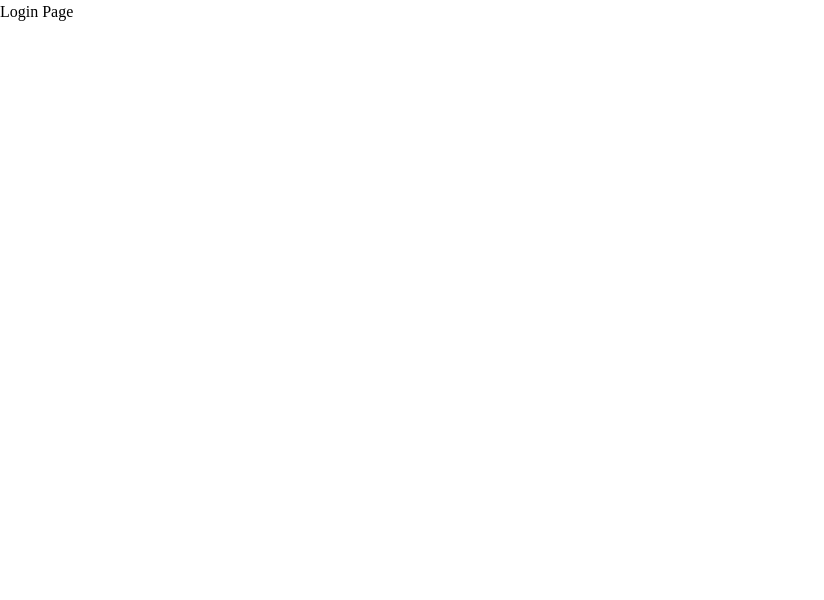
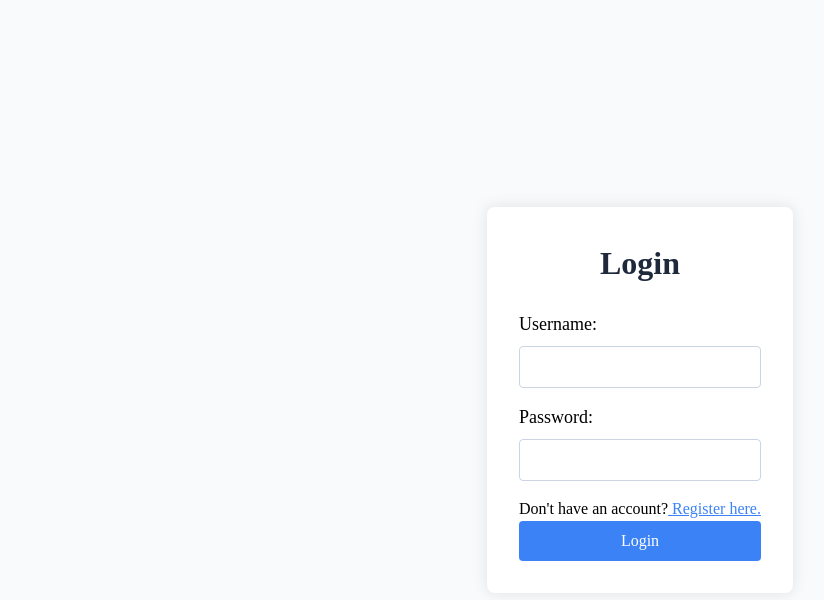
Before and after one commit to rudrakshupadhyay/BlogAPI, a React (Vite) app in the folder reader-frontend/: page /login in a window 1280 px wide. Shown: the top 600 px of the page, without its empty margins (0-824 px from the left). Built offline with nearby package versions, Linux system fonts and the light colour scheme; no server answers.

Commit message:
added authProvider

```diff
--- /dev/null
+++ b/reader-frontend/src/context/AuthContext.jsx
@@ -0,0 +1,133 @@
+import { createContext, useContext, useState, useEffect } from "react";
+
+const AuthContext = createContext(null);
+
+export function AuthProvider({ children }) {
+  const [user, setUser] = useState(null);
+  const [accessToken, setAccessToken] = useState(null);
+  const [loading, setloading] = useState(true);
+
+  async function login(username, password) {
+    const response = await fetch("http://localhost:3000/api/auth/login", {
+      method: "POST",
+      headers: {
+        "Content-Type": "application/json",
+      },
+      credentials: "include",
+      body: JSON.stringify({ username, password }),
+    });
+    const data = await response.json();
+
+    if (!response.ok) {
+      throw new Error(data.message || "Login failed");
+    }
+    setUser(data.user);
+    setAccessToken(data.accessToken);
+    return data;
+  }
+
+  async function register(name, username, password) {
+    const response = await fetch("http://localhost:3000/api/auth/register", {
+      method: "POST",
+      headers: {
+        "Content-Type": "application/json",
+      },
+      credentials: "include",
+      body: JSON.stringify({
+        name,
+        username,
+        password,
+      }),
+    });
+
+    const data = await response.json();
+
+    if (!response.ok) {
+      const error = new Error(data.message || "Registration failed");
+      error.errors = data.errors;
+      throw error;
+    }
+
+    setUser(data.user);
+    setAccessToken(data.accessToken);
+
+    return data;
+  }
+
+  async function refreshAccessToken() {
+    const response = await fetch(
+      "http://localhost:3000/api/auth/refresh-token",
+      {
+        method: "GET",
+        credentials: "include",
+      },
+    );
+    const data = await response.json();
+    if (!response.ok) {
+      throw new Error(data.message || "Failed to refresh access token");
+    }
+    setAccessToken(data.accessToken);
+    return data.accessToken;
+  }
+
+  useEffect(() => {
+    async function restoreAuth() {
+      try {
+        const token = await refreshAccessToken();
+        const response = await fetch("http://localhost:3000/api/auth/get-me", {
+          method: "GET",
+          headers: {
+            Authorization: `Bearer ${token}`,
+          },
+          credentials: "include",
+        });
+        const data = await response.json();
+        if (!response.ok) {
+          throw new Error(data.message || "Unable to get user data");
+        }
+        setUser(data.user);
+      } catch (error) {
+        setUser(null);
+        setAccessToken(null);
+      } finally {
+        setloading(false);
+      }
+    }
+    restoreAuth();
+  }, []);
+
+  async function logout() {
+    try {
+      const response = await fetch("http://localhost:3000/api/auth/logout", {
+        method: "GET",
+        credentials: "include",
+      });
+      if (!response.ok) {
+        throw new Error("Failed to logout");
+      }
+      setUser(null);
+      setAccessToken(null);
+    } catch (error) {
+      console.error("Error occurred while logging out:", error);
+    }
+  }
+  return (
+    <AuthContext.Provider
+      value={{
+        user,
+        accessToken,
+        loading,
+        refreshAccessToken,
+        login,
+        register,
+        logout,
+      }}
+    >
+      {children}
+    </AuthContext.Provider>
+  );
+}
+
+export function useAuth() {
+  return useContext(AuthContext);
+}
--- a/reader-frontend/src/main.jsx
+++ b/reader-frontend/src/main.jsx
@@ -3,11 +3,14 @@ import { createRoot } from "react-dom/client";
 import { createBrowserRouter, RouterProvider } from "react-router";
 import routes from "./routes.jsx";
 import "./index.css";
+import { AuthProvider } from "./context/AuthContext.jsx";
 
 const router = createBrowserRouter(routes);
 
 createRoot(document.getElementById("root")).render(
   <StrictMode>
-    <RouterProvider router={router} />
+    <AuthProvider>
+      <RouterProvider router={router} />
+    </AuthProvider>
   </StrictMode>,
 );
--- /dev/null
+++ b/reader-frontend/src/pages/login/Login.module.css
@@ -0,0 +1,68 @@
+.loginPage{
+    display: flex;
+    flex-direction: column;
+    justify-content: center;
+    align-items: center;
+    height: 100vh;
+    background-color: #f8fafc;
+}
+
+.loginHeading {
+    text-align: center;
+    margin-bottom: 1.5rem;
+    color: #1e293b;
+}
+
+.loginForm {
+    background-color: #ffffff;
+    padding: 2rem;
+    border-radius: 0.5rem;
+    box-shadow: 0 0 1rem rgba(0, 0, 0, 0.1);
+}
+
+.error {
+    color: red;
+    background-color: #ffe5e5;
+    padding: 10px;
+    margin-bottom: 15px;
+    border-radius: 5px;
+}
+
+.registerLink {
+    color: #3b82f6;
+    text-decoration: underline;
+    margin-top: 1rem;
+    text-align: center;
+}
+
+.formLabel {
+  display: block;
+  margin-bottom: 0.5rem;
+  font-weight: 500;
+  font-size: 1.125rem;
+}
+
+.formInput {
+  width: 100%;
+  padding: 0.5rem;
+  margin-bottom: 1rem;
+  border: 1px solid #cbd5e1;
+  border-radius: 0.25rem;
+  background-color: #ffffff;
+}
+
+.formInput:focus {
+  border-color: #3b82f6;
+  outline: none;
+  box-shadow: 0 0 0 3px rgba(59, 130, 246, 0.5);
+  border: 1px solid #2563eb;
+}
+.formButton {
+  width: 100%;
+  padding: 0.5rem;
+  background-color: #3b82f6;
+  color: #ffffff;
+  border: none;
+  border-radius: 0.25rem;
+  cursor: pointer;
+}
--- /dev/null
+++ b/reader-frontend/src/pages/login/login.jsx
@@ -0,0 +1,93 @@
+import style from "./Login.module.css";
+import { Link } from "react-router";
+import { useState } from "react";
+import { useAuth } from "../../context/AuthContext.jsx";
+import { useNavigate } from "react-router";
+function LoginPage() {
+  const [formData, setFormData] = useState({
+    username: "",
+    password: "",
+  });
+  const [error, setError] = useState(null);
+  const [submitting, setSubmitting] = useState(false);
+  const { login } = useAuth();
+  const navigate = useNavigate();
+  function handleInputChange(e) {
+    const { name, value } = e.target;
+    setFormData((prevData) => ({
+      ...prevData,
+      [name]: value,
+    }));
+  }
+
+  async function handleSubmit(e) {
+    e.preventDefault();
+    if (submitting) return; // Prevent multiple submissions
+    setError(null);
+    setSubmitting(true);
+    try {
+      await login(formData.username, formData.password);
+      console.log("Login successful");
+      navigate("/");
+    } catch (error) {
+      setError(error.message || "Unable to connect to the server.");
+    } finally {
+      setSubmitting(false);
+    }
+  }
+
+  return (
+    <div className={style.loginPage}>
+      {error && (
+        <div className={style.error}>
+          <p>{error}</p>
+        </div>
+      )}
+      <div className={style.loginForm}>
+        <div className={style.loginHeading}>
+          <h1>Login</h1>
+        </div>
+        <form onSubmit={handleSubmit}>
+          <div>
+            <label htmlFor="username" className={style.formLabel}>
+              Username:
+            </label>
+            <input
+              type="text"
+              id="username"
+              name="username"
+              value={formData.username}
+              onChange={handleInputChange}
+              className={style.formInput}
+            />
+          </div>
+          <div>
+            <label htmlFor="password" className={style.formLabel}>
+              Password:
+            </label>
+            <input
+              type="password"
+              id="password"
+              name="password"
+              value={formData.password}
+              onChange={handleInputChange}
+              className={style.formInput}
+            />
+          </div>
+          <div>
+            Don't have an account?
+            <Link to="/register" className={style.registerLink}>
+              {" "}
+              Register here.
+            </Link>
+          </div>
+          <button type="submit" className={style.formButton}>
+            Login
+          </button>
+        </form>
+      </div>
+    </div>
+  );
+}
+
+export default LoginPage;
--- a/reader-frontend/src/pages/register/register.jsx
+++ b/reader-frontend/src/pages/register/register.jsx
@@ -1,7 +1,7 @@
 import style from "./Register.module.css";
-import { Link } from "react-router";
+import { Link, useNavigate } from "react-router";
 import { useState } from "react";
-
+import { useAuth } from "../../context/AuthContext.jsx";
 function RegisterPage() {
   const [formData, setFormData] = useState({
     name: "",
@@ -9,6 +9,9 @@ function RegisterPage() {
     password: "",
   });
   const [error, setError] = useState([]);
+  const [submitting, setSubmitting] = useState(false);
+  const { register } = useAuth();
+  const navigate = useNavigate();
   function handleInputChange(e) {
     const { name, value } = e.target;
     setFormData((prevData) => ({
@@ -19,38 +22,28 @@ function RegisterPage() {
 
   async function handleSubmit(e) {
     e.preventDefault();
-
+    if (submitting) return;
+    setError([]);
+    setSubmitting(true);
     try {
-      const response = await fetch("http://localhost:3000/api/auth/register", {
-        method: "POST",
-        headers: {
-          "Content-Type": "application/json",
-        },
-        credentials: "include",
-        body: JSON.stringify(formData),
-      });
-
-      const data = await response.json();
-
-      console.log(data);
-
-      if (!response.ok) {
-        console.log("Registration failed");
-        setError(data.errors || ["Registration failed"]);
-        return;
-      }
-
+      await register(formData.name, formData.username, formData.password);
       console.log("Registration successful");
+      navigate("/");
     } catch (error) {
-      setError([
-        "An error occurred during registration. Please try again later.",
-      ]);
-      console.error("Error:", error);
+      setError(
+        error.errors || [
+          {
+            msg: error.message || "Registration failed",
+          },
+        ],
+      );
+    } finally {
+      setSubmitting(false);
     }
   }
   return (
     <div className={style.registerPage}>
-      {error && (
+      {error.length > 0 && (
         <div className={style.error}>
           <ul className={style.errorList}>
             {error.map((err, index) => (
@@ -110,9 +103,13 @@ function RegisterPage() {
               Login here.
             </Link>
           </div>
-          <button type="submit" className={style.registerButton}>
-            Register
-          </button>
+          <button
+            type="submit"
+            className={style.registerButton}
+            disabled={submitting}
+          >
+            {submitting ? "Registering..." : "Register"}
+          </button>{" "}
         </form>
       </div>
     </div>
--- a/reader-frontend/src/routes.jsx
+++ b/reader-frontend/src/routes.jsx
@@ -1,22 +1,24 @@
 import App from "./App";
 import ErrorPage from "./components/ErrorPage";
 import RegisterPage from "./pages/register/register";
+import LoginPage from "./pages/login/login";
 
 const routes = [
   {
     path: "/",
     element: <App />,
-    errorElement: <ErrorPage />,
   },
   {
     path: "/register",
     element: <RegisterPage />,
-    errorElement: <ErrorPage />,
   },
   {
     path: "/login",
-    element: <div>Login Page</div>,
-    errorElement: <ErrorPage />,
+    element: <LoginPage />,
+  },
+  {
+    path: "*",
+    element: <ErrorPage />,
   },
 ];
 
```
